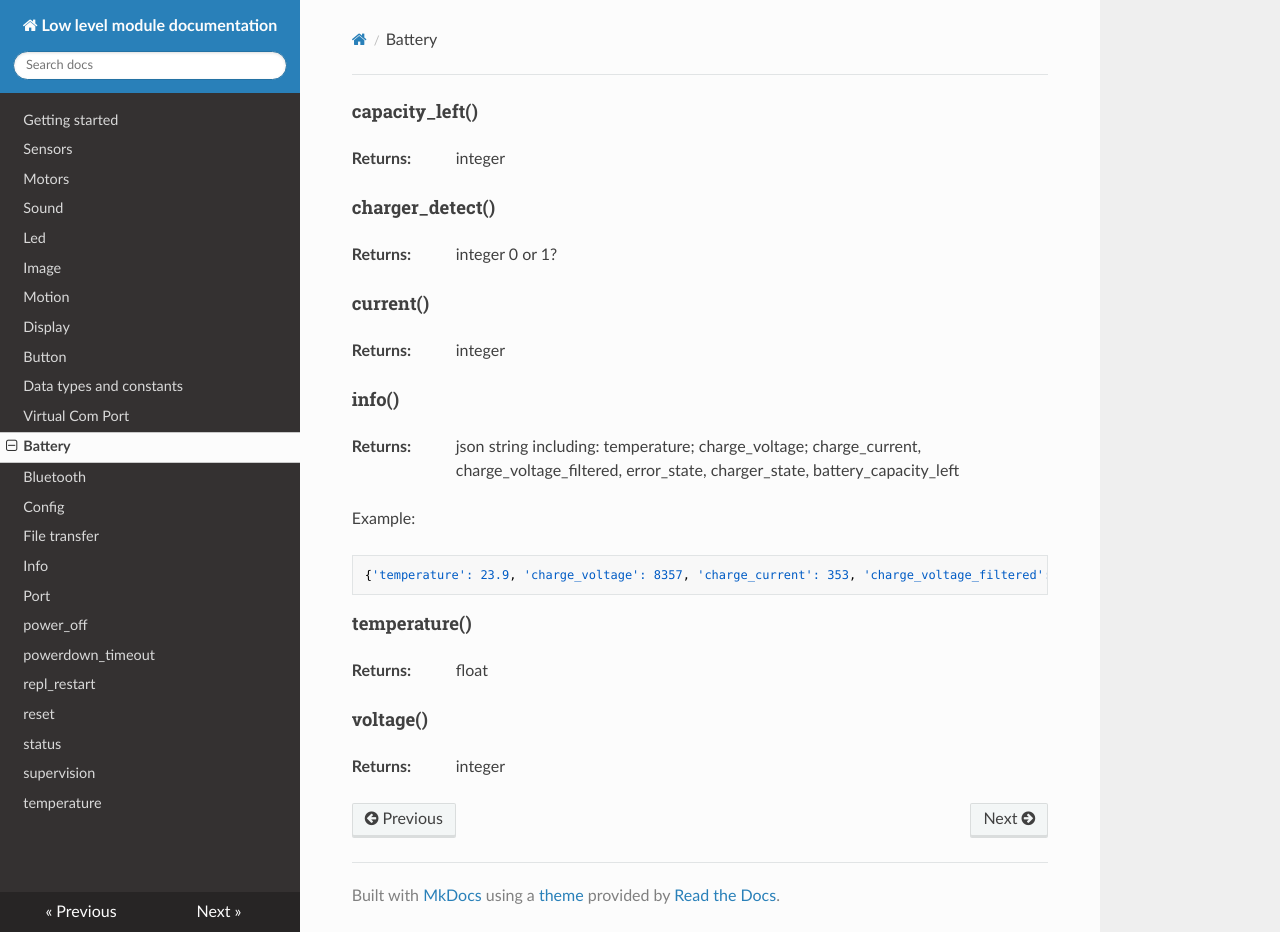
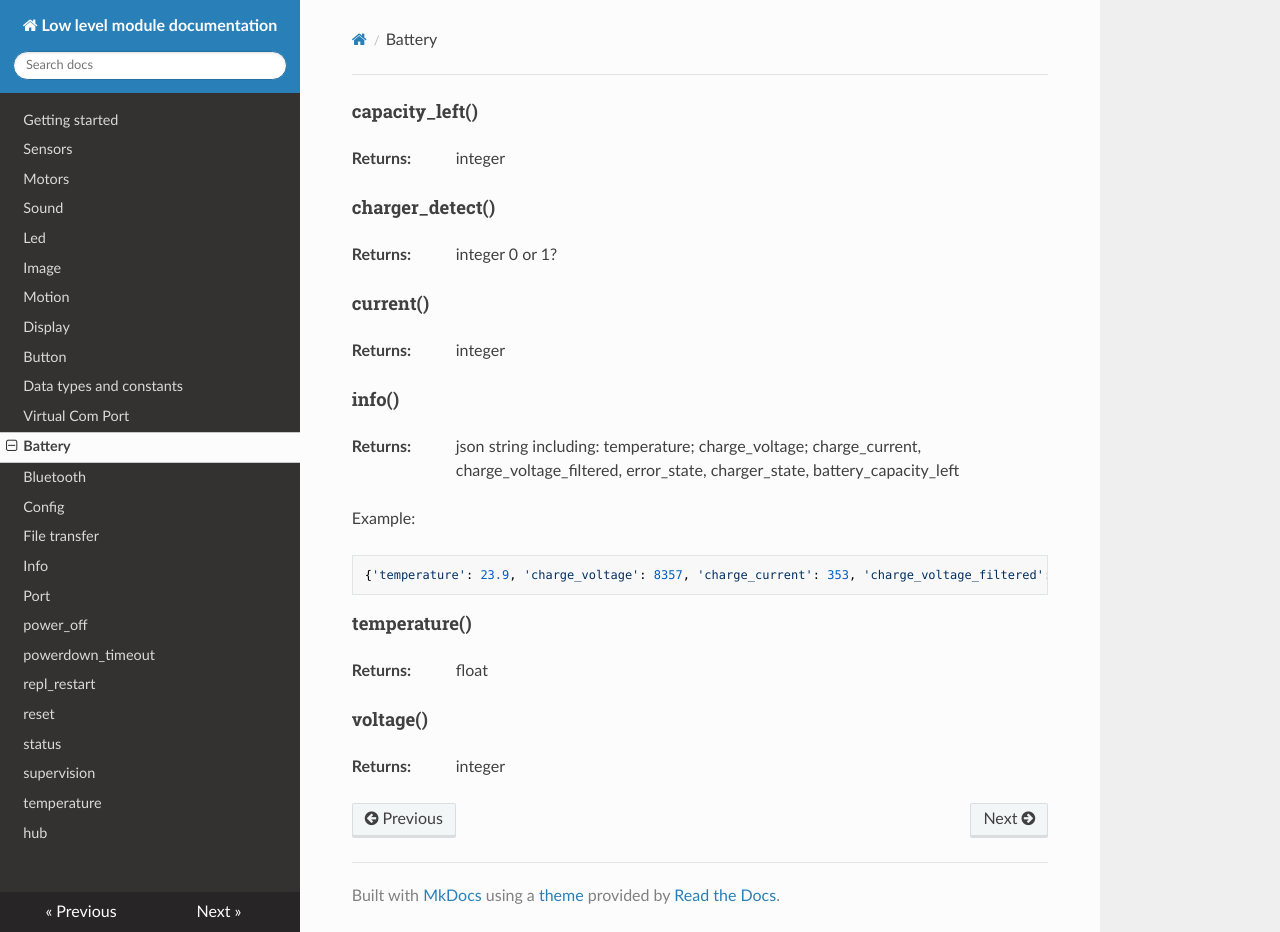
Before and after one commit to NStrijbosch/hub-module-notes, an MkDocs documentation site: the page built from docs/battery.md, in a window 1280 px wide and 932 px high. Built offline with MkDocs 1.6.1, drawn with Linux system fonts in a browser that asks for light colours; nearby versions of some CDN libraries.

Commit message:
update hub callbacks

````diff
--- a/docs/battery.md
+++ b/docs/battery.md
@@ -24,7 +24,7 @@ __Returns:__
 
 Example:
 
-```
+``` python
 {'temperature': 23.9, 'charge_voltage': 8357, 'charge_current': 353, 'charge_voltage_filtered': 8352, 'error_state': [0], 'charger_state': 1, 'battery_capacity_left': 100}
 ```
 
--- a/mkdocs.yml
+++ b/mkdocs.yml
@@ -24,5 +24,6 @@ nav:
     - status: 'status.md'
     - supervision: 'supervision.md'
     - temperature: 'temperature.md'
+    - hub: 'hub.md'
 theme: readthedocs
 extra_css: ['custom.css']
````
Also changed, not shown: docs/'repl_restart.md (deleted, +0 -1 lines), docs/hub.md (added, +29 -0 lines), docs/info.md (deleted, +0 -1 lines), docs/powerdown.md (deleted, +0 -1 lines), docs/power_off.md (deleted), docs/reset.md (deleted), docs/status.md (deleted), docs/temperature.md (deleted).
